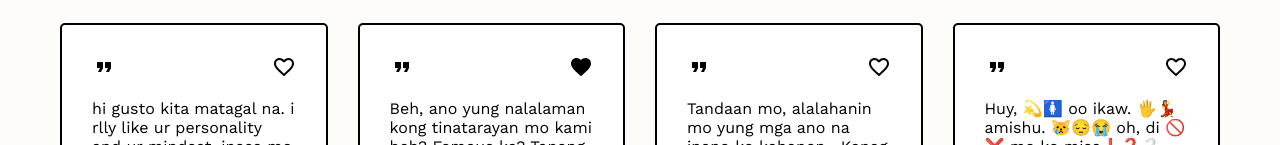
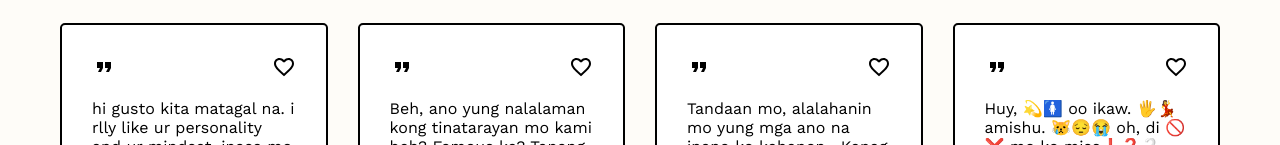
Before and after one commit to sn-tin/no-context-app, a React (Create React App) app: page / in a window 1280 px wide. Shown: the part 482-627 px from the top of the page. Built offline with nearby package versions, Linux system fonts and the light colour scheme.

Commit message:
Create and function to change isFavorite value to true or false when heart icon is clicked

```diff
--- a/src/components/CardSorting.js
+++ b/src/components/CardSorting.js
@@ -2,10 +2,9 @@ import React, { useState, useEffect } from "react";
 import GridViewIcon from '@mui/icons-material/GridView';
 import FavoriteOutlinedIcon from '@mui/icons-material/FavoriteOutlined';
 import Masonry from 'react-masonry-css';
-import data from "../data";
 import Cards from "./Cards";
 
-const CardSorting = ({filteredSearch}) => {
+const CardSorting = ({data, filteredSearch}) => {
 
     /* When all and favorite button is clicked */
     const [isAllActive, setAllIsActive] = useState(true);
@@ -14,14 +13,25 @@ const CardSorting = ({filteredSearch}) => {
     const handleAllButton = () => {
         setAllIsActive(true)
         setFaveIsActive(false)
-        console.log("All button is active")
     }
 
     const handleFaveButton = () => {
         setFaveIsActive(true)
         setAllIsActive(false)
-        console.log("Favorite button is active")
     }
+
+        /* When favorite (heart icon) is clicked */
+        const [dataSource, setDataSource] = useState(data);
+
+        const onFavorite = (cardId) => {
+            const newDataSource = [...dataSource];
+            const foundCardData = newDataSource.find(card => card.id === cardId);
+            if(!foundCardData) {
+                return;
+            }
+            foundCardData.isFavorite = !foundCardData.isFavorite;
+            setDataSource(newDataSource)
+        }
 
     /* Breakpoints for Masonry Layout */
     const breakpoints = {
@@ -62,12 +72,12 @@ const CardSorting = ({filteredSearch}) => {
                 >
                     {
                     isAllActive && filteredSearch.map(item => (
-                        <Cards key={item.id} id={item.id} text={item.origText} isFavorite={item.isFavorite} />
+                        <Cards key={item.id} cardId={item.id} text={item.origText} isFavorite={item.isFavorite} onFavorite={() => onFavorite(item.id)} />
                     ))}
                     {
                     isFaveActive &&
                     filteredSearch.filter(item => item.isFavorite === true).map(filtered => (
-                    <Cards key={filtered.id} id={filtered.id} text={filtered.origText} isFavorite={filtered.isFavorite} />))
+                    <Cards key={filtered.id} cardId={filtered.id} text={filtered.origText} isFavorite={filtered.isFavorite} onFavorite={() => onFavorite(filtered.id)} />))
                     }
                 </Masonry>
             </div>
--- a/src/components/Cards.js
+++ b/src/components/Cards.js
@@ -4,7 +4,8 @@ import FavoriteBorderOutlinedIcon from '@mui/icons-material/FavoriteBorderOutlin
 import FavoriteOutlinedIcon from '@mui/icons-material/FavoriteOutlined';
 
 
-const Cards = ({isFavorite, text, id}) => {
+const Cards = ({isFavorite, text, onFavorite}) => {
+    /* When copy button is clicked */
     const [isCopied, setIsCopied] = useState(false)
     const copyToClipboard = (e) => {
         setIsCopied(true)
@@ -14,20 +15,11 @@ const Cards = ({isFavorite, text, id}) => {
         transition: "background-color 0.1s ease-in"
     }
 
-    /* When heart icon is clicked */
-    const [favorite, setFavorite] = useState("Favorite!")
-
-    const handleFaveClick = (e) => {
-        console.log(favorite)
-    }
-
-    // const color = isFavorite ? "#FFFF00" : "#FFFFFF"
-
     return (
         <div className="card">
             <div className="card-top">
                 <FormatQuoteIcon />
-                { isFavorite ? <FavoriteOutlinedIcon color="yellow" /> : <FavoriteBorderOutlinedIcon onClick={handleFaveClick} /> }
+                { isFavorite ? <FavoriteOutlinedIcon onClick={onFavorite} /> : <FavoriteBorderOutlinedIcon onClick={onFavorite} /> }
 
             </div>
             {/* <textarea className="card-text" readOnly="readonly" value={text} >
--- a/src/components/Main.js
+++ b/src/components/Main.js
@@ -36,7 +36,7 @@ const Hero = () => {
                 onChange={handleChange} />
                 <button><SearchIcon /></button>
             </form>
-            <CardSorting filteredSearch={searchData} />
+            <CardSorting data={data} filteredSearch={searchData} />
         </section>
     )
 }
--- a/src/data.js
+++ b/src/data.js
@@ -9,7 +9,7 @@ const data = [
 		id: 1,
 		plainText: "Beh, ano yung nalalaman kong tinatarayan mo kami beh? Famous ka? Tapang ka ah, kakasa ka ba? Ano beh palag square bati lang, ano beh? Beh, hoy bakit ka natatakot e ikaw ang nauna, pumalag ka kingina mo ouch aray ha /sinabunutan; kingina! Aray ah puta chemsi yung bato! /Pinukpok; oha kingina mo ka ah sakit aray beh, beh tulong Beh, ano yung nalalaman kong tinatarayan mo kami beh? Famous ka? Tapang ka ah, kakasa ka ba? Ano beh palag square bati lang, ano beh? Beh, hoy bakit ka natatakot e ikaw ang nauna, pumalag ka kingina mo ouch aray ha /sinabunutan; kingina! Aray ah puta chemsi yung bato! /Pinukpok; oha kingina mo ka ah sakit aray beh, beh tulong Beh, ano yung nalalaman kong tinatarayan mo kami beh? Famous ka? Tapang ka ah, kakasa ka ba? Ano beh palag square bati lang, ano beh? Beh, hoy bakit ka natatakot e ikaw ang nauna, pumalag ka kingina mo ouch aray ha /sinabunutan; kingina! Aray ah puta chemsi yung bato! /Pinukpok; oha kingina mo ka ah sakit aray beh, beh tulong.",
 		origText: "Beh, ano yung nalalaman kong tinatarayan mo kami beh? Famous ka? Tapang ka ah, kakasa ka ba? Ano beh palag square bati lang, ano beh? Beh, hoy bakit ka natatakot e ikaw ang nauna, pumalag ka kingina mo ouch aray ha /sinabunutan; kingina! Aray ah puta chemsi yung bato! /Pinukpok; oha kingina mo ka ah sakit aray beh, beh tulong Beh, ano yung nalalaman kong tinatarayan mo kami beh? Famous ka? Tapang ka ah, kakasa ka ba? Ano beh palag square bati lang, ano beh? Beh, hoy bakit ka natatakot e ikaw ang nauna, pumalag ka kingina mo ouch aray ha /sinabunutan; kingina! Aray ah puta chemsi yung bato! /Pinukpok; oha kingina mo ka ah sakit aray beh, beh tulong Beh, ano yung nalalaman kong tinatarayan mo kami beh? Famous ka? Tapang ka ah, kakasa ka ba? Ano beh palag square bati lang, ano beh? Beh, hoy bakit ka natatakot e ikaw ang nauna, pumalag ka kingina mo ouch aray ha /sinabunutan; kingina! Aray ah puta chemsi yung bato! /Pinukpok; oha kingina mo ka ah sakit aray beh, beh tulong.",
-		isFavorite: true,
+		isFavorite: false,
 	},
 	{
 		id: 2,
@@ -27,7 +27,7 @@ const data = [
 		id: 4,
 		plainText: "aljana eochapi swiun ireun eopjimanseodo nan nega isseoseo modu da gwaenchana sarangeun naege dareun ge anigo sajin sok uriui useumi daya",
 		origText: "aljana eochapi swiun ireun eopjimanseodo nan nega isseoseo modu da gwaenchana sarangeun naege dareun ge anigo sajin sok uriui useumi daya",
-		isFavorite: true,
+		isFavorite: false,
 	},
 	{
 		id: 5,
```
